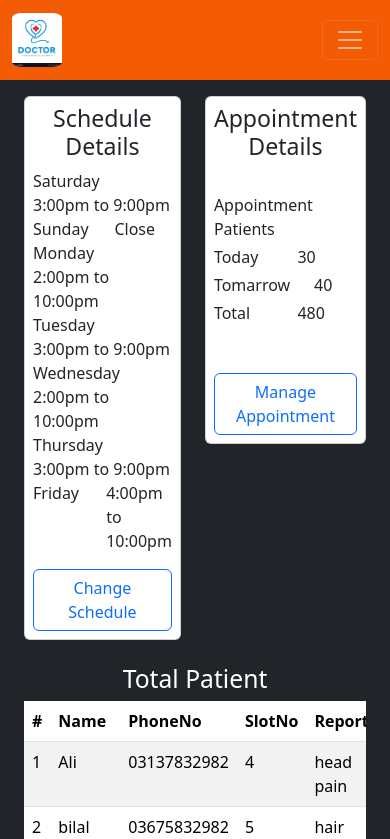
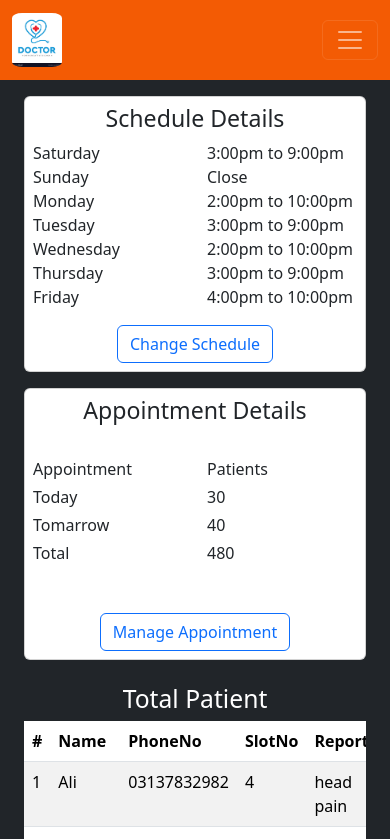
Before and after one commit to MuneebBhaii/doctor_vs_patient, a React (Create React App) app: page / in a window 390 px wide. Shown: the top 839 px of the page. Built offline with nearby package versions, Linux system fonts and the light colour scheme; sample sign-in values are in the browser's storage.

Commit message:
'home_page_responsive'

```diff
--- a/src/pages/Doctor/Home.js
+++ b/src/pages/Doctor/Home.js
@@ -1,12 +1,12 @@
 import React from 'react'
 import { Link } from 'react-router-dom'
 
-export default function stickyWall() {
+export default function Home() {
   return (
     <main className="container-fluid bg-dark">
       <div className="container">
         <div className="row mt-3">
-          <div className="col">
+          <div className="col-12 mb-3 col-md-6 mb-md-0 col-lg-6 col-xl-6">
             <div className="card p-2 p-md-3 p-lg-4">
               <h3 className='text-center'>Schedule Details</h3>
               <div className="row">
@@ -44,7 +44,7 @@ export default function stickyWall() {
               </div>
             </div>
           </div>
-          <div className="col">
+          <div className="col-12 col-md-6 col-lg-6 col-xl-6">
             <div className="card p-2 p-md-3 p-lg-4">
               <h3 className='text-center mb-4'>Appointment Details</h3>
               <div className="row mt-2">
--- a/src/pages/Routes.js
+++ b/src/pages/Routes.js
@@ -10,9 +10,9 @@ export default function Index() {
   return (
     <BrowserRouter>
     <Routes>
-      {/* <Route path="/*" element={<PrivateRoute Component={Doctor}/>} /> */}
-      <Route path="/*" element={<Doctor/>}/>
-      {/* <Route path="/Auth/*" element={!isAuth ? <Auth/> : <Navigate to ="/" replace/>} /> */}
+      <Route path="/*" element={<PrivateRoute Component={Doctor}/>} />
+      {/* <Route path="/*" element={<Doctor/>}/> */}
+      <Route path="/Auth/*" element={!isAuth ? <Auth/> : <Navigate to ="/" replace/>} />
       <Route path='*' element ={<h1 className='text-center'>page not found <br /> 404</h1>} />
     </Routes>
     </BrowserRouter>
```
